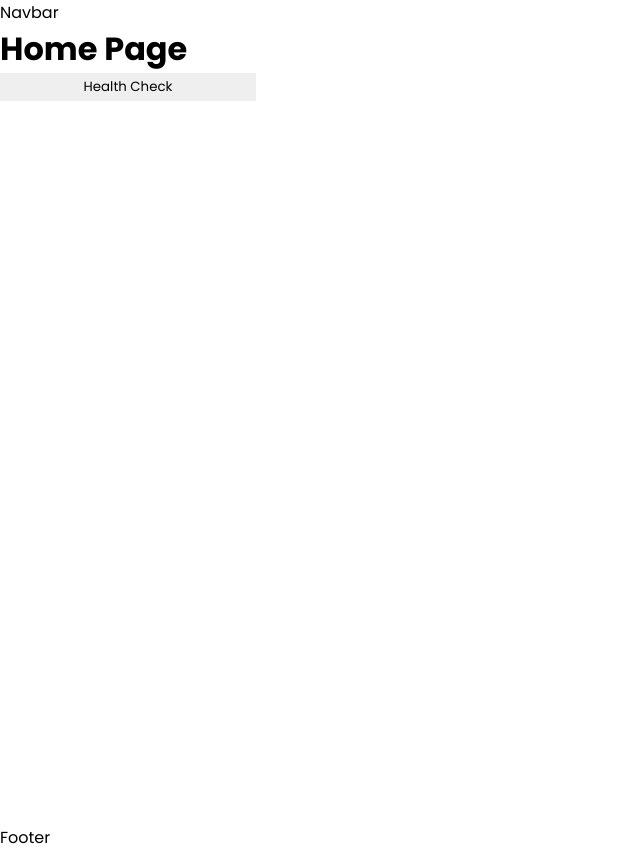
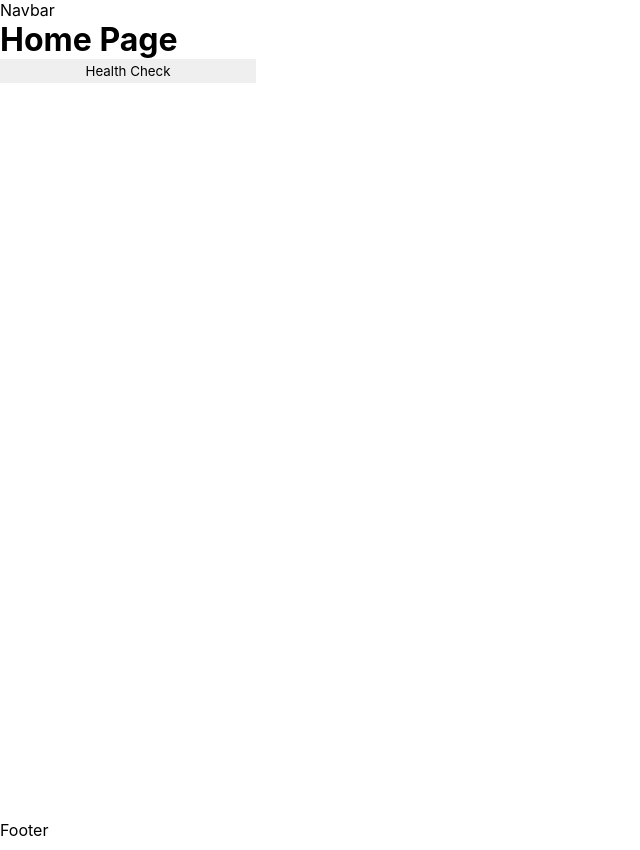
Before and after one commit to gdsc-nits-org/project-manager-frontend, a React (Vite) app: page / in a window 1280 px wide. Shown: the whole page, without its empty margins (0-640 px from the left). Built offline with nearby package versions, Linux system fonts and the light colour scheme.

Commit message:
colors and fonts updated

```diff
--- a/src/index.scss
+++ b/src/index.scss
@@ -1,29 +1,24 @@
 @import url("https://fonts.googleapis.com/css2?family=Poppins:wght@100;200;300;400;500;600;700;800;900&display=swap");
 
 :root {
-  --gdsc-font-1: "Poppins", sans-serif;
+  --gdsc-font-1: "Inter", sans-serif;
+  --gdsc-font-2: "Poppins", sans-serif;
 
-  --gdsc-blue-1-100: #4885ed;
-  --gdsc-blue-2-100: #4285f4;
-  --gdsc-blue-3-100: #547dbf;
+  --gdsc-blue-1-100: #7364ff;
 
-  --gdsc-green-1-100: #3cba54;
+  --gdsc-black-1-100: #000000;
+  --gdsc-black-2-100: #1e1e1e;
 
-  --gdsc-red-1-100: #db3236;
-  --gdsc-red-2-100: #f0766c;
+  --gdsc-white-1-100: #ffffff;
+  --gdsc-white-2-100: #f5f5fa;
 
-  --gdsc-yellow-1-100: #f4c20d;
+  --gdsc-red-1-100: #d50000;
 
-  --gdsc-dark-1-100: #1d192b;
-  --gdsc-content-1-100: #313033;
-  --gdsc-grayish-1-100: #49454f;
-  --gdsc-line-1-100: #c5c5c5;
-  --gdsc-bg-1-100: #dbdbdb;
-  --gdsc-neutral-1-100: #605d62;
-  --gdsc-shadow-1-100: rgb(218, 215, 215);
+  --gdsc-green-1-100: #33b679;
 
-  --grey-text-1-100: rgba(101, 108, 115, 1);
-  --grey-text-1-70: rgba(101, 108, 115, 0.7);
+  --gdsc-yellow-1-100: #f6bf26;
+
+  --gdsc-grey-1-100: #949494;
 
   --heading-1-text-weight: 600;
   --heading-2-text-weight: 500;
```
